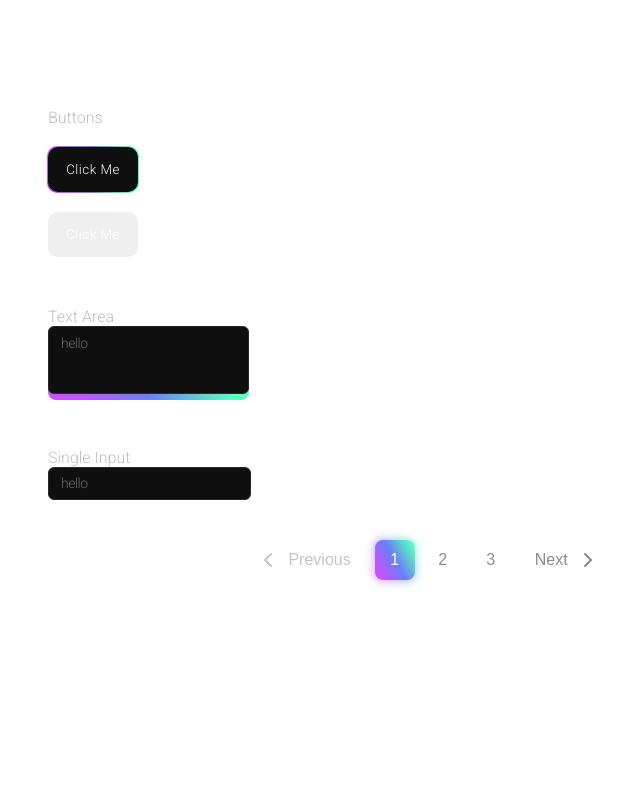
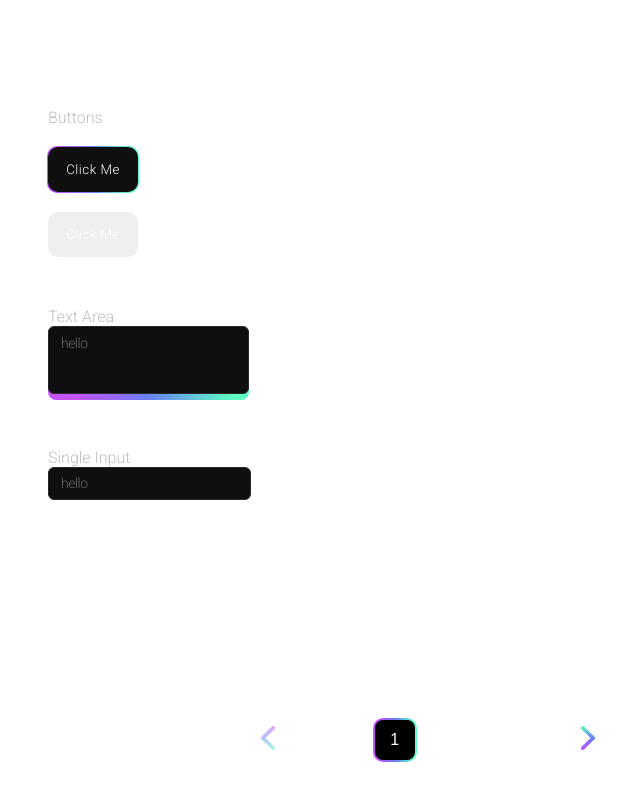
Before and after one commit to J2J-App/frontend, a Next.js app: page /components in a window 1280 px wide. Shown: the whole page, without its empty margins (212-852 px from the left). Built offline with nearby package versions, Linux system fonts and the light colour scheme.

Commit message:
Enhance SelectMenu and Pagination components with styling updates and improved functionality

```diff
--- a/src/app/components/page.tsx
+++ b/src/app/components/page.tsx
@@ -149,6 +149,7 @@
                         options={options}
                         onChange={handleChange}
                         placeholder="Select"
+                        lastOption='Item 3'
                     />
                 </div>
             )
@@ -185,7 +186,7 @@
             </h1>
 
             {/* Display current components */}
-            <div style={{ display: 'flex', flexDirection: 'column', gap: '30px' }}>
+            <div style={{ display: 'flex', flexDirection: 'column', gap: '30px', flexGrow: 1 }}>
                 {currentComponents.map((component, index) => (
                     <div key={index}>
                         {component.content}
@@ -194,7 +195,7 @@
             </div>
 
             {/* Pagination control */}
-            <div style={{ }}>
+            <div>
                 <Pagination
                     currentPage={currentPage}
                     totalPages={totalPages}
--- a/src/components/Pagination/pagination.module.css
+++ b/src/components/Pagination/pagination.module.css
@@ -13,7 +13,7 @@
     gap: 8px;
     padding: 8px 16px;
     background: transparent;
-    color: #8A8A8A;
+    color: #fff;
     border: none;
     cursor: pointer;
     transition: color 0.3s;
@@ -37,7 +37,7 @@
     align-items: center;
     justify-content: center;
     background: transparent;
-    color: #8A8A8A;
+    color: #fff;
     font-size: 16px;
     font-weight: 500;
     border: none;
@@ -50,8 +50,9 @@
     color: #fff;
 }
 
+/* the background colour needs to go in this l */
 .pageButton.active {
-    background: linear-gradient(60deg, rgba(195, 84, 255, 1) 14.93%, rgba(106, 127, 246, 1) 50%, rgba(92, 255, 192, 1) 92.16%);
+    background: black;
     color: #fff;
     position: relative;
     border-radius: 8px;
@@ -65,9 +66,7 @@
     right: -2px;
     bottom: -2px;
     border-radius: 10px;
-    opacity: 0.5;
-    background: linear-gradient(60deg, rgba(195, 84, 255, 1) 14.93%, rgba(106, 127, 246, 1) 50%, rgba(92, 255, 192, 1) 92.16%);
-    filter: blur(4px);
+    background: linear-gradient(90deg, rgba(195, 84, 255, 1) 14.93%, rgba(106, 127, 246, 1) 50%, rgba(92, 255, 192, 1) 92.16%);
     z-index: -1;
 }
 
@@ -78,3 +77,11 @@
     justify-content: center;
     width: 24px;
 }
+
+.arrowLeft{
+    transform: rotate(90deg);
+}
+
+.arrowRight{
+    transform: rotate(270deg);
+}
--- a/src/components/Pagination/pagination.tsx
+++ b/src/components/Pagination/pagination.tsx
@@ -2,6 +2,8 @@
 
 import React from 'react';
 import styles from './pagination.module.css';
+import Image from 'next/image';
+import arrowDown from '@/public/arrow.svg';
 
 type PaginationProps = {
   currentPage: number;
@@ -53,9 +55,9 @@
         className={styles.navButton}
         aria-label="Previous page"
       >
-        <svg width="24" height="24" viewBox="0 0 24 24" fill="none" xmlns="http://www.w3.org/2000/svg">
-          <path d="M15 18L9 12L15 6" stroke="currentColor" strokeWidth="2" strokeLinecap="round" strokeLinejoin="round"/>
-        </svg>
+        <div className={styles.arrowContainer}>
+            <Image src={arrowDown} alt="arrow-left" width={24} height={16} className={styles.arrowLeft}/>
+        </div>
         <span>Previous</span>
       </button>
 
@@ -85,9 +87,9 @@
         aria-label="Next page"
       >
         <span>Next</span>
-        <svg width="24" height="24" viewBox="0 0 24 24" fill="none" xmlns="http://www.w3.org/2000/svg">
-          <path d="M9 6L15 12L9 18" stroke="currentColor" strokeWidth="2" strokeLinecap="round" strokeLinejoin="round"/>
-        </svg>
+        <div className={styles.arrowContainer}>
+            <Image src={arrowDown} alt="arrow-right" width={24} height={16} className={styles.arrowRight}/>
+        </div>
       </button>
     </div>
   );
--- a/src/components/SelectMenu/SelectMenu.tsx
+++ b/src/components/SelectMenu/SelectMenu.tsx
@@ -93,20 +93,16 @@
             <div
                 className={`${styles.selectButton} ${isOpen ? styles.active : ''} ${isFocused ? styles.focus : ''}`}
                 onClick={toggleDropdown}
-                style={{
-                    borderBottomLeftRadius: isOpen ? 0 : 6,
-                    borderBottomRightRadius: isOpen ? 0 : 6
-                }}
             >
                 <span>{selectedOption ? selectedOption.label : placeholder}</span>
                 <span className={`${styles.arrowOuterContainer} ${isOpen ? styles.up : styles.down}`}>
                     {isOpen ? (
                         <div className={styles.arrowContainer}>
-                            <Image src={arrowDown} alt="arrow-up" width={16} height={16} className={styles.arrow}/>
+                            <Image src={arrowDown} alt="arrow-up" width={16} height={16} className={styles.rotate}/>
                         </div>
                     ) : (
                         <div className={styles.arrowContainer}>
-                            <Image src={arrowDown} alt="arrow-up" width={16} height={16} className={styles.rotate}/>
+                            <Image src={arrowDown} alt="arrow-up" width={16} height={16} className={styles.arrow}/>
                         </div>
                     )}
                 </span>
--- a/src/components/SelectMenu/selectMenu.module.css
+++ b/src/components/SelectMenu/selectMenu.module.css
@@ -1,6 +1,7 @@
 .selectContainer {
     position: relative;
     width: 250px;
+    height: 42px;
     font-family: 'Roboto', sans-serif;
     color: #dadada;
     user-select: none;
@@ -12,8 +13,9 @@
     align-items: center;
     background-color: #0F0F0F;
     border: 1px solid #282828;
-    border-radius: 6px;
-    padding: 10px 16px;
+    border-radius: 7px;
+    padding: 4px 6px;
+    padding-left: 8px;
     cursor: pointer;
     transition: all 0.2s ease;
     font-size: 14px;
@@ -44,30 +46,33 @@
     left: 0;
     width: 100%;
     background-color: #1e1e1e;
-    border: 1px solid #505050;
-    border-top: none;
-    border-bottom-left-radius: 6px;
-    border-bottom-right-radius: 6px;
-    z-index: 10;
+    border-radius: 7px;
+    z-index: 1;
     max-height: 200px;
-    overflow-y: auto;
-    box-shadow: 0 4px 8px rgba(0, 0, 0, 0.3);
 }
 
 .option {
-    padding: 10px 16px;
+    padding: 10px 9px;
     cursor: pointer;
     transition: background-color 0.2s ease;
     font-size: 14px;
     font-weight: 300;
-}
-
-.option:hover {
-    background-color: #2a2a2a;
+    border-bottom:1px solid #505050 ;
 }
 
 .option.selected {
-    font-weight: 400;
+    font-weight: 600;
+    background-color: #3a3a3a;
+}
+
+.option.selected:first-child{
+    border-top-right-radius:6px ;
+    border-top-left-radius:6px ;
+}
+
+.option.selected:last-child{
+    border-bottom-right-radius:6px ;
+    border-bottom-left-radius:6px ;
 }
 
 .dropdown::-webkit-scrollbar {
@@ -92,10 +97,15 @@
 }
 
 .arrowContainer{
-    width: 22px;
-    height: 24px;
-    background-color: rgb(97, 97, 97);
-    border-radius: 4px;
+    width: 28px;
+    height: 28px;
+    background-color: rgba(59, 59, 59, 0.5);
+    border-radius: 6px;
     margin: auto;
-    padding: 3px;
+    padding-left: 6.5px;
+    padding-top: 6px;
 }
+
+.option:last-child {
+    border-bottom: none;
+}
```
